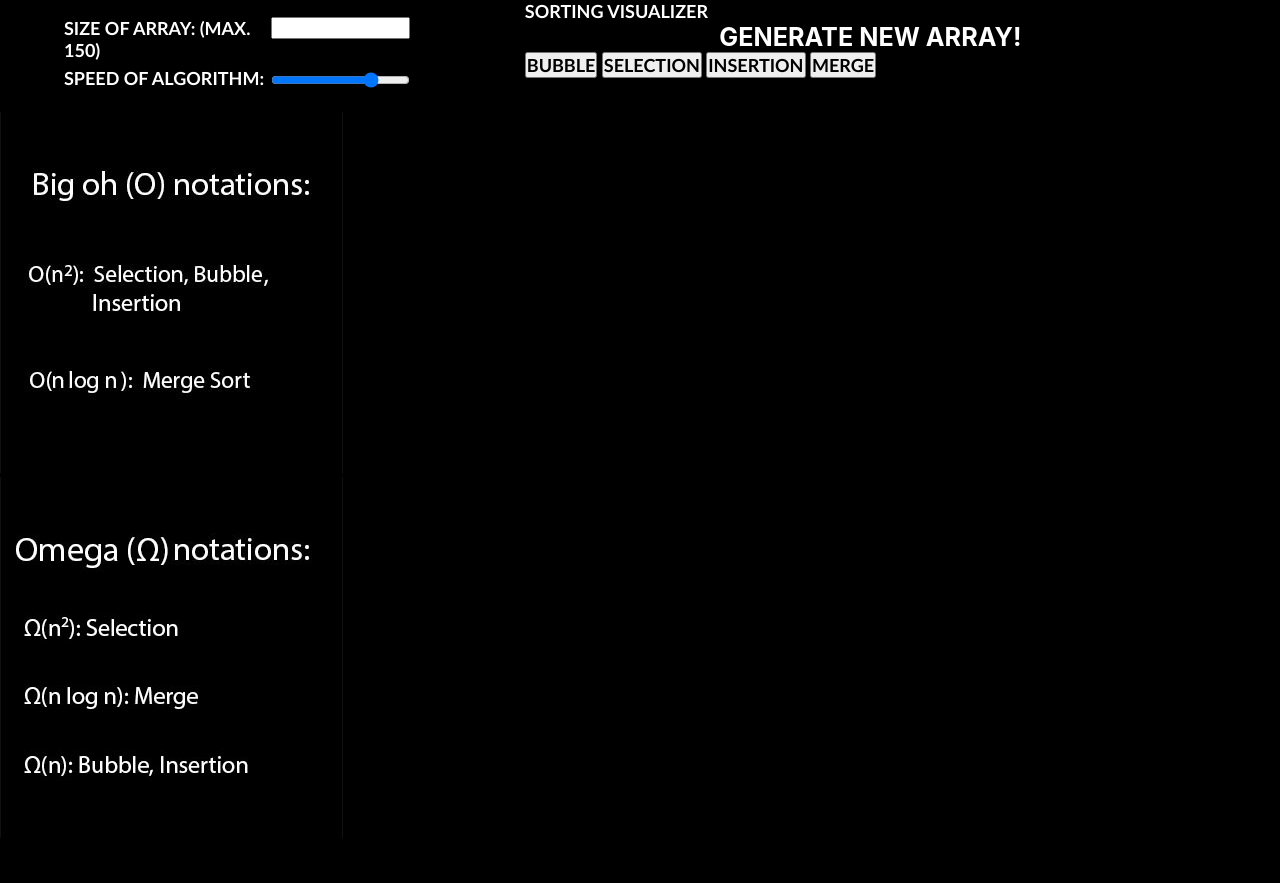
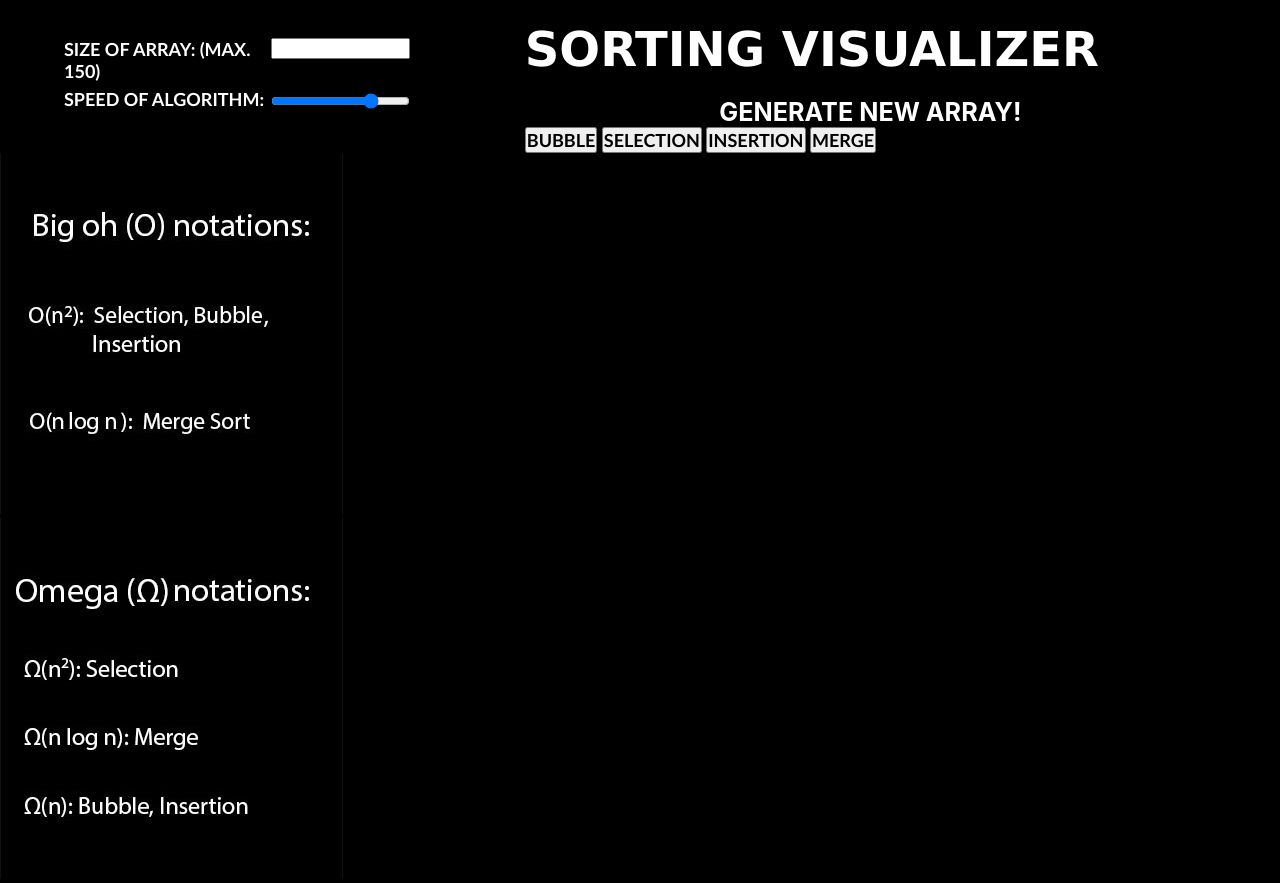
Before and after one commit to axhaar/Sorting-Visualizer, a plain HTML site: page index.html in a window 1280 px wide. Before the commit the page ends 842 px from the top, so only its background shows below. Drawn offline with Linux system fonts and the light colour scheme.

Commit message:
style to heading

```diff
--- a/css/style.css
+++ b/css/style.css
@@ -64,3 +64,10 @@ nav {
   nav .header_right #a_generate:hover {
     cursor: pointer;
   }
+
+  nav .header_right .nav-heading {
+    display: inline-block;
+    font-size: xxx-large;
+    font-family: 'Lucida Sans', 'Lucida Sans Regular', 'Lucida Grande', 'Lucida Sans Unicode', Geneva, Verdana, sans-serif;
+    padding: 3% 0%;
+  }
```
